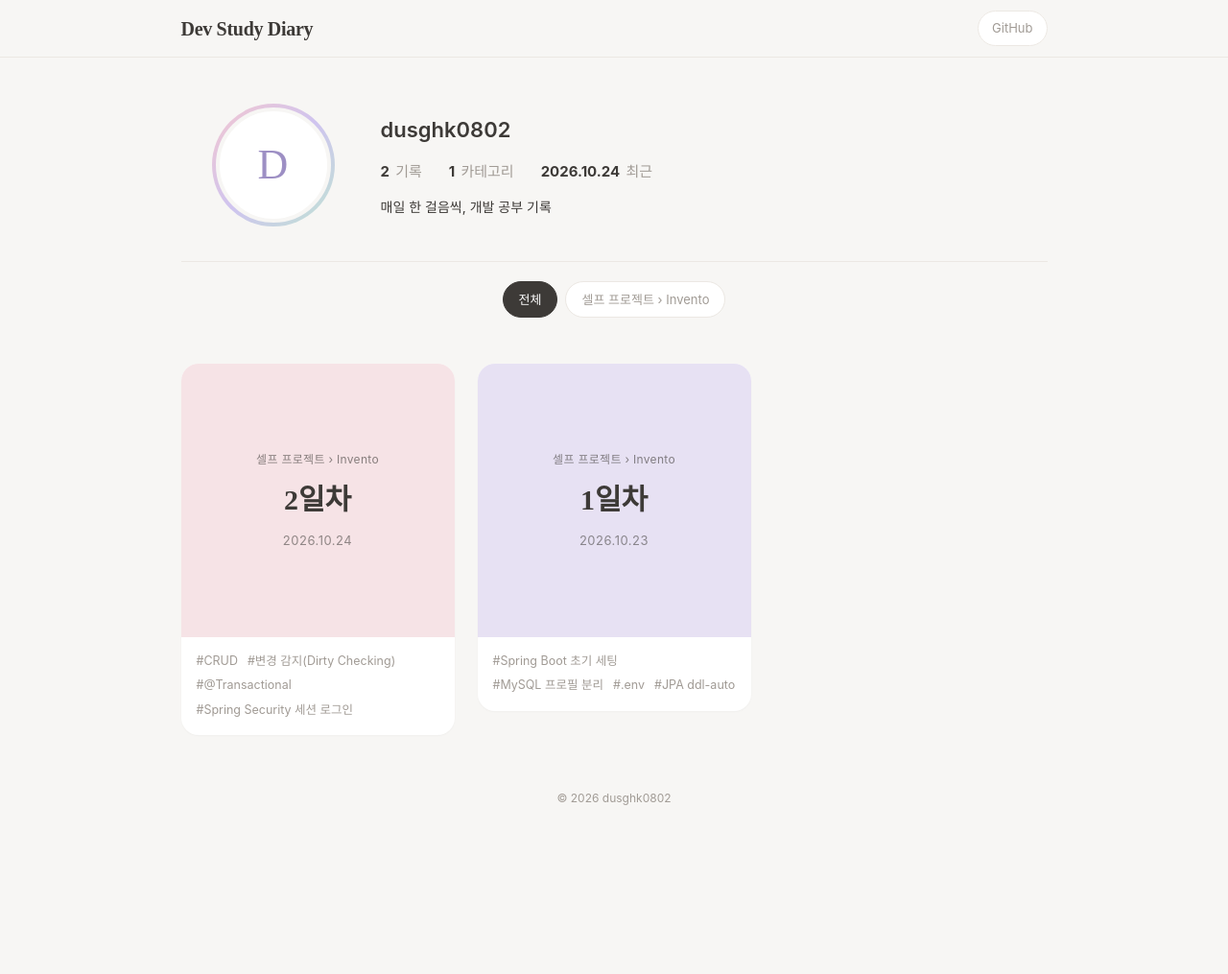
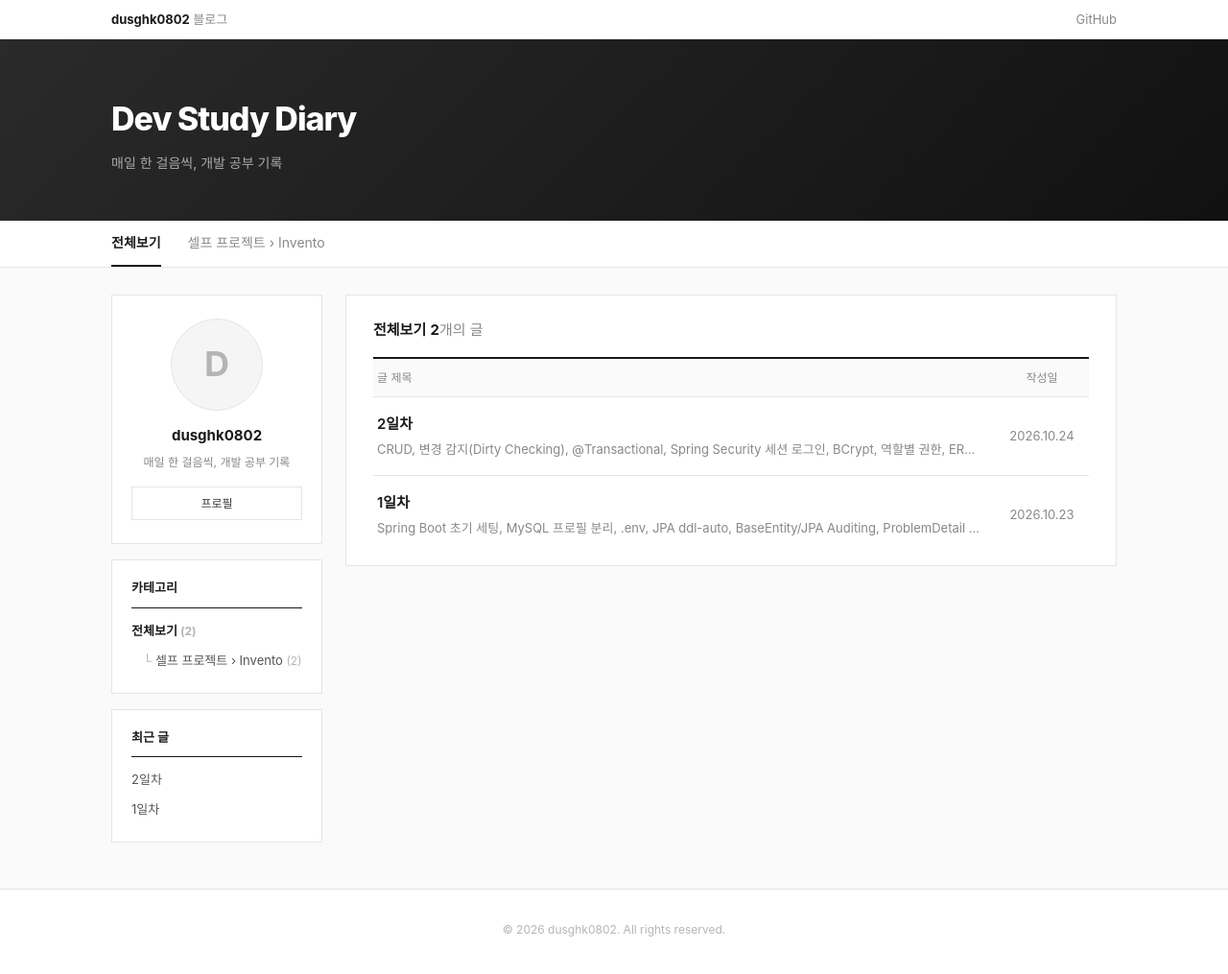
Before and after one commit to dusghk0802/Dev-Study-Diary, a Jekyll site: the page built from index.html, in a window 1280 px wide and 1018 px high. Shown: the top 1015 px of the window at 96% size. Built offline with Jekyll 4.4.1, drawn with Linux system fonts in a browser that asks for light colours; some web fonts are replaced.

Commit message:
design: 모노톤 네이버 블로그 스타일로 변경
Co-Authored-By: Claude Opus 5.5 <noreply@anthropic.com>

```diff
--- a/_layouts/default.html
+++ b/_layouts/default.html
@@ -3,20 +3,74 @@
 <head>
   <meta charset="utf-8">
   <meta name="viewport" content="width=device-width, initial-scale=1">
-  <title>{% if page.title and page.url != "/" %}{{ page.title }} | {% endif %}{{ site.title }}</title>
+  <title>{% if page.title and page.url != "/" %}{{ page.title }} : {% endif %}{{ site.title }}</title>
   <meta name="description" content="{{ site.description }}">
   <link rel="stylesheet" href="https://cdn.jsdelivr.net/gh/orioncactus/pretendard@v1.3.9/dist/web/static/pretendard.min.css">
-  <link rel="stylesheet" href="https://fonts.googleapis.com/css2?family=Gowun+Batang:wght@400;700&display=swap">
   <link rel="stylesheet" href="{{ '/assets/style.css' | relative_url }}?v={{ site.time | date: '%s' }}">
 </head>
 <body>
-<header class="topbar">
-  <a class="logo" href="{{ '/' | relative_url }}">{{ site.title }}</a>
-  <a class="gh" href="https://github.com/{{ site.author }}/Dev-Study-Diary" target="_blank" rel="noopener">GitHub</a>
+{% include posts.html %}
+{% assign groups = posts | group_by: "dir" %}
+
+<!-- 최상단 바 -->
+<div class="gnb">
+  <div class="wrap">
+    <a href="{{ '/' | relative_url }}"><b>{{ site.author }}</b> 블로그</a>
+    <a href="https://github.com/{{ site.author }}/Dev-Study-Diary" target="_blank" rel="noopener">GitHub</a>
+  </div>
+</div>
+
+<!-- 블로그 타이틀 -->
+<header class="cover">
+  <div class="wrap">
+    <a href="{{ '/' | relative_url }}"><h1>{{ site.title }}</h1></a>
+    <p>{{ site.description }}</p>
+  </div>
 </header>
 
-<main class="wrap">{{ content }}</main>
+<!-- 메뉴바 -->
+<nav class="menu">
+  <div class="wrap">
+    <a href="{{ '/' | relative_url }}" data-cat="">전체보기</a>
+    {% for g in groups %}<a href="{{ '/' | relative_url }}?cat={{ g.name }}" data-cat="{{ g.name }}">{% include cat.html dir=g.name %}</a>{% endfor %}
+  </div>
+</nav>
 
-<footer>© {{ site.time | date: "%Y" }} {{ site.author }}</footer>
+<div class="wrap layout">
+  <aside>
+    <section class="profile">
+      <div class="avatar">{{ site.author | slice: 0 | upcase }}</div>
+      <strong>{{ site.author }}</strong>
+      <p>{{ site.description }}</p>
+      <a class="btn" href="https://github.com/{{ site.author }}" target="_blank" rel="noopener">프로필</a>
+    </section>
+
+    <section class="side-box">
+      <h2>카테고리</h2>
+      <ul class="cats">
+        <li><a href="{{ '/' | relative_url }}" data-cat="">전체보기 <em>({{ posts.size }})</em></a></li>
+        {% for g in groups %}<li class="sub"><a href="{{ '/' | relative_url }}?cat={{ g.name }}" data-cat="{{ g.name }}">{% include cat.html dir=g.name %} <em>({{ g.size }})</em></a></li>{% endfor %}
+      </ul>
+    </section>
+
+    <section class="side-box">
+      <h2>최근 글</h2>
+      <ul class="recent">
+        {% for p in posts limit: 5 %}<li><a href="{{ p.url | relative_url }}">{{ p.title }}</a></li>{% endfor %}
+      </ul>
+    </section>
+  </aside>
+
+  <main>{{ content }}</main>
+</div>
+
+<footer>© {{ site.time | date: "%Y" }} {{ site.author }}. All rights reserved.</footer>
+
+<script>
+  // 현재 카테고리 메뉴 강조
+  const cat = new URLSearchParams(location.search).get('cat') ?? '';
+  const home = location.pathname.replace(/\/(index\.html)?$/, '') === '{{ site.baseurl }}';
+  document.querySelectorAll('[data-cat]').forEach(a => a.classList.toggle('on', home && a.dataset.cat === cat));
+</script>
 </body>
 </html>
--- a/assets/style.css
+++ b/assets/style.css
@@ -1,96 +1,114 @@
 :root {
-  --bg: #f7f6f4;
-  --card: #fff;
-  --text: #3d3a37;
-  --sub: #a19b95;
-  --line: #ece8e3;
-  --point: #9d8fc4;
-  --serif: "Gowun Batang", serif;
-  /* 파스텔 */
-  --p0: #f6e3e6; --p1: #e7e1f3; --p2: #dff0e7; --p3: #fbeadb; --p4: #dfeaf6;
+  --black: #1a1a1a;
+  --text: #333;
+  --sub: #888;
+  --light: #b5b5b5;
+  --line: #e5e5e5;
+  --soft: #f5f5f5;
+  --bg: #fafafa;
 }
 
 * { box-sizing: border-box; margin: 0; padding: 0; }
-body { font-family: Pretendard, -apple-system, "Malgun Gothic", sans-serif; color: var(--text); background: var(--bg); line-height: 1.7; -webkit-font-smoothing: antialiased; }
+body { font-family: Pretendard, -apple-system, "Malgun Gothic", sans-serif; font-size: 14px; color: var(--text); background: var(--bg); line-height: 1.6; -webkit-font-smoothing: antialiased; }
 a { color: inherit; text-decoration: none; }
 ul { list-style: none; }
-.wrap { max-width: 935px; margin: 0 auto; padding: 0 16px; }
+.wrap { max-width: 1080px; margin: 0 auto; padding: 0 16px; }
 
-/* 상단바 */
-.topbar { position: sticky; top: 0; z-index: 10; display: flex; justify-content: space-between; align-items: center; height: 60px; padding: 0 max(16px, calc((100% - 935px) / 2 + 16px)); background: rgba(247, 246, 244, .85); backdrop-filter: blur(12px); border-bottom: 1px solid var(--line); }
-.logo { font-family: var(--serif); font-size: 20px; font-weight: 700; letter-spacing: -.3px; }
-.gh { font-size: 13px; color: var(--sub); padding: 6px 14px; border: 1px solid var(--line); border-radius: 20px; background: var(--card); transition: .2s; }
-.gh:hover { color: var(--text); border-color: var(--sub); }
+/* 최상단 바 */
+.gnb { background: #fff; border-bottom: 1px solid var(--line); font-size: 13px; color: var(--sub); }
+.gnb .wrap { display: flex; justify-content: space-between; align-items: center; height: 40px; }
+.gnb b { color: var(--black); }
+.gnb a:hover { color: var(--black); }
 
-/* 프로필 (인스타 상단) */
-.profile { display: flex; align-items: center; gap: 48px; padding: 48px 32px 36px; }
-.avatar { flex: none; width: 128px; height: 128px; padding: 4px; border-radius: 50%; background: linear-gradient(135deg, #f4c7d0, #cfc4ef, #bfe3d3); }
-.avatar span { display: grid; place-items: center; width: 100%; height: 100%; border-radius: 50%; border: 4px solid var(--bg); background: var(--card); font-family: var(--serif); font-size: 44px; color: var(--point); }
-.profile h1 { font-size: 22px; font-weight: 600; }
-.stats { display: flex; gap: 28px; margin: 12px 0; font-size: 15px; color: var(--sub); }
-.stats b { color: var(--text); font-weight: 700; margin-right: 2px; }
-.profile p { font-size: 14px; }
+/* 블로그 타이틀 */
+.cover { background: var(--black); color: #fff; padding: 56px 0 48px; background-image: linear-gradient(135deg, #2a2a2a, #111); }
+.cover h1 { font-size: 34px; font-weight: 800; letter-spacing: -1px; }
+.cover p { margin-top: 8px; color: #aaa; font-size: 14px; }
 
-/* 카테고리 */
-.pills { display: flex; gap: 8px; flex-wrap: wrap; justify-content: center; padding: 20px 0; margin-bottom: 28px; border-top: 1px solid var(--line); }
-.pills a { font-size: 13px; padding: 7px 16px; border-radius: 20px; background: var(--card); border: 1px solid var(--line); color: var(--sub); transition: .2s; }
-.pills a:hover { color: var(--text); }
-.pills a.on { background: var(--text); border-color: var(--text); color: #fff; }
+/* 메뉴바 */
+.menu { background: #fff; border-bottom: 1px solid var(--line); position: sticky; top: 0; z-index: 10; }
+.menu .wrap { display: flex; gap: 28px; height: 48px; align-items: stretch; overflow-x: auto; white-space: nowrap; }
+.menu a { display: flex; align-items: center; font-size: 14px; color: var(--sub); border-bottom: 2px solid transparent; }
+.menu a:hover { color: var(--black); }
+.menu a.on { color: var(--black); font-weight: 700; border-color: var(--black); }
 
-/* 피드 그리드 */
-.grid { display: grid; grid-template-columns: repeat(3, 1fr); gap: 24px; }
-.grid a { display: block; background: var(--card); border-radius: 18px; overflow: hidden; box-shadow: 0 1px 2px rgba(0,0,0,.03); transition: transform .25s, box-shadow .25s; }
-.grid a:hover { transform: translateY(-4px); box-shadow: 0 12px 28px rgba(80, 60, 40, .08); }
-.thumb { aspect-ratio: 1; display: flex; flex-direction: column; align-items: center; justify-content: center; gap: 6px; text-align: center; padding: 20px; }
-.c0 { background: var(--p0); } .c1 { background: var(--p1); } .c2 { background: var(--p2); } .c3 { background: var(--p3); } .c4 { background: var(--p4); }
-.thumb strong { font-family: var(--serif); font-size: 30px; font-weight: 700; }
-.thumb time { font-size: 13px; color: rgba(61, 58, 55, .55); letter-spacing: .5px; }
-.cat { font-size: 12px; color: var(--point); letter-spacing: .3px; }
-.thumb .cat { color: rgba(61, 58, 55, .6); }
-.tags { display: flex; flex-wrap: wrap; gap: 4px 10px; padding: 14px 16px 16px; font-size: 12.5px; color: var(--sub); }
-.tags i { font-style: normal; }
+/* 본문 + 왼쪽 사이드바 */
+.layout { display: grid; grid-template-columns: 220px 1fr; gap: 24px; margin: 28px auto 48px; align-items: start; }
+main { min-width: 0; }
+aside { display: grid; gap: 16px; }
+
+.profile, .side-box, .board, .post { background: #fff; border: 1px solid var(--line); }
+.profile { padding: 24px 20px; text-align: center; }
+.avatar { width: 96px; height: 96px; margin: 0 auto 14px; border-radius: 50%; display: grid; place-items: center; background: var(--soft); border: 1px solid var(--line); font-size: 36px; font-weight: 700; color: var(--light); }
+.profile strong { font-size: 15px; color: var(--black); }
+.profile p { font-size: 12px; color: var(--sub); margin: 6px 0 16px; }
+.btn { display: block; padding: 7px 0; border: 1px solid var(--line); font-size: 12px; color: var(--text); }
+.btn:hover { background: var(--soft); }
+
+.side-box { padding: 18px 20px; }
+.side-box h2 { font-size: 13px; color: var(--black); padding-bottom: 10px; margin-bottom: 8px; border-bottom: 1px solid var(--black); }
+.cats a, .recent a { display: block; padding: 5px 0; font-size: 13px; color: #555; }
+.cats .sub a { padding-left: 12px; }
+.cats .sub a::before { content: "└ "; color: var(--light); }
+.cats em { font-style: normal; color: var(--light); font-size: 12px; }
+.cats a:hover, .recent a:hover, .cats a.on { color: var(--black); }
+.cats a.on { font-weight: 700; }
+.recent a { overflow: hidden; text-overflow: ellipsis; white-space: nowrap; }
+
+/* 글 목록 (전체보기) */
+.board { padding: 24px 28px 12px; }
+.board-title { font-size: 15px; font-weight: 400; color: var(--sub); padding-bottom: 16px; }
+.board-title span, .board-title b { color: var(--black); font-weight: 700; }
+.board-head { display: flex; justify-content: space-between; padding: 10px 4px; font-size: 12px; color: var(--sub); border-top: 2px solid var(--black); border-bottom: 1px solid var(--line); background: var(--bg); }
+.board-head span:last-child { width: 90px; text-align: center; }
+.post-list a { display: flex; justify-content: space-between; align-items: center; gap: 16px; padding: 16px 4px; border-bottom: 1px solid var(--line); }
+.post-list li:last-child a { border-bottom: 0; }
+.row-main { min-width: 0; }
+.row-main strong { font-size: 15px; font-weight: 600; color: var(--black); }
+.post-list a:hover strong { text-decoration: underline; text-underline-offset: 3px; }
+.row-main p { margin-top: 4px; font-size: 13px; color: var(--sub); overflow: hidden; text-overflow: ellipsis; white-space: nowrap; }
+.post-list time { flex: none; width: 90px; text-align: center; font-size: 13px; color: var(--sub); }
 
 /* 글 상세 */
-.post { max-width: 720px; margin: 40px auto 0; background: var(--card); border-radius: 24px; padding: 56px 56px 64px; }
-.post-head { text-align: center; padding-bottom: 32px; margin-bottom: 36px; border-bottom: 1px dashed var(--line); }
-.post-head .cat { display: inline-block; padding: 4px 14px; border-radius: 20px; background: var(--p1); }
-.post-head h1 { font-family: var(--serif); font-size: 34px; margin: 14px 0 6px; }
-.post-head time { font-size: 13px; color: var(--sub); }
+.post { padding: 40px 48px 56px; }
+.post-head { padding-bottom: 28px; margin-bottom: 32px; border-bottom: 1px solid var(--line); }
+.post-head .cat { font-size: 13px; color: var(--sub); }
+.post-head .cat:hover { color: var(--black); text-decoration: underline; }
+.post-head h1 { font-size: 30px; color: var(--black); margin: 10px 0 16px; letter-spacing: -.5px; line-height: 1.4; }
+.meta { display: flex; gap: 8px; font-size: 13px; color: var(--sub); }
+.meta b { color: var(--text); }
 .post-body > h1:first-child { display: none; }
-.post-body { font-size: 15.5px; line-height: 1.95; }
+.post-body { font-size: 15px; line-height: 1.9; }
 .post-body > * + * { margin-top: 14px; }
-.post-body h2, .post-body h3 { font-family: var(--serif); margin-top: 44px; line-height: 1.5; }
-.post-body h3 { font-size: 20px; }
-.post-body h3::after { content: ""; display: block; width: 28px; height: 3px; margin-top: 8px; border-radius: 2px; background: linear-gradient(90deg, #f4c7d0, #cfc4ef); }
-.post-body ul { list-style: none; padding-left: 4px; }
-.post-body ul > li { position: relative; padding-left: 16px; }
-.post-body ul > li::before { content: ""; position: absolute; left: 0; top: .8em; width: 5px; height: 5px; border-radius: 50%; background: #d3cbe6; }
-.post-body ul ul { margin-top: 4px; }
-.post-body ul ul > li::before { background: none; border: 1px solid #d3cbe6; }
+.post-body h2, .post-body h3 { margin-top: 40px; color: var(--black); line-height: 1.5; }
+.post-body h3 { font-size: 18px; padding-bottom: 8px; border-bottom: 1px solid var(--line); }
+.post-body ul { padding-left: 20px; list-style: disc; }
+.post-body ul ul { list-style: circle; margin-top: 4px; }
+.post-body li::marker { color: var(--light); }
 .post-body li + li { margin-top: 4px; }
-.post-body hr { border: 0; height: 1px; background: var(--line); margin: 40px 0; }
-.post-body strong { font-weight: 700; background: linear-gradient(transparent 60%, var(--p0) 60%); }
-.post-body a { color: var(--point); text-decoration: underline; text-underline-offset: 3px; }
-.post-body code { font-family: "D2Coding", Consolas, monospace; font-size: .86em; background: #f4f2ef; color: #b0677b; padding: 2px 7px; border-radius: 6px; }
-.post-body pre { background: #f4f2ef; padding: 18px 20px; border-radius: 14px; overflow-x: auto; }
-.post-body pre code { background: none; color: var(--text); padding: 0; }
-.post-body blockquote { padding: 14px 20px; border-radius: 14px; background: var(--p4); color: #5a5a5a; }
+.post-body hr { border: 0; border-top: 1px solid var(--line); margin: 36px 0; }
+.post-body strong { color: var(--black); }
+.post-body a { text-decoration: underline; text-underline-offset: 3px; }
+.post-body code { font-family: "D2Coding", Consolas, monospace; font-size: .88em; background: var(--soft); border: 1px solid var(--line); padding: 1px 6px; border-radius: 3px; }
+.post-body pre { background: #1e1e1e; color: #e5e5e5; padding: 16px 20px; overflow-x: auto; }
+.post-body pre code { background: none; border: 0; color: inherit; padding: 0; }
+.post-body blockquote { border-left: 3px solid var(--black); padding: 4px 16px; color: #555; background: var(--bg); }
 
-.pager { max-width: 720px; margin: 20px auto 0; display: flex; justify-content: space-between; gap: 12px; }
-.pager a { flex: 1; max-width: 50%; background: var(--card); border-radius: 18px; padding: 18px 22px; font-family: var(--serif); font-weight: 700; transition: .2s; }
-.pager a:hover { background: var(--p1); }
-.pager .next { text-align: right; margin-left: auto; }
-.pager small { display: block; font-family: Pretendard, sans-serif; font-size: 12px; font-weight: 400; color: var(--sub); }
+.pager { display: flex; gap: 8px; margin-top: 12px; }
+.pager a { flex: 1; background: #fff; border: 1px solid var(--line); padding: 12px 16px; font-size: 14px; color: var(--black); overflow: hidden; text-overflow: ellipsis; white-space: nowrap; }
+.pager a:hover { background: var(--soft); }
+.pager small { margin-right: 10px; font-size: 12px; color: var(--sub); }
+.pager .to-list { flex: none; width: 72px; text-align: center; }
 
-footer { text-align: center; font-size: 12px; color: var(--sub); padding: 56px 0 40px; }
+footer { text-align: center; font-size: 12px; color: var(--light); padding: 32px 0 40px; border-top: 1px solid var(--line); background: #fff; }
 
-@media (max-width: 760px) {
-  .profile { gap: 24px; padding: 32px 8px 24px; }
-  .avatar { width: 88px; height: 88px; }
-  .avatar span { font-size: 30px; }
-  .stats { gap: 16px; font-size: 13px; }
-  .grid { grid-template-columns: repeat(2, 1fr); gap: 12px; }
-  .thumb strong { font-size: 24px; }
-  .post { padding: 36px 22px 44px; border-radius: 18px; margin-top: 20px; }
-  .post-head h1 { font-size: 28px; }
+@media (max-width: 820px) {
+  .layout { grid-template-columns: 1fr; margin-top: 16px; }
+  aside { order: 2; }
+  .cover { padding: 36px 0 32px; }
+  .cover h1 { font-size: 26px; }
+  .board { padding: 18px 16px 8px; }
+  .post { padding: 28px 20px 40px; }
+  .post-head h1 { font-size: 24px; }
+  .post-list time, .board-head span:last-child { width: 76px; }
 }
--- a/index.html
+++ b/index.html
@@ -3,47 +3,32 @@ layout: default
 title: 전체보기
 ---
 {% include posts.html %}
-{% assign groups = posts | group_by: "dir" %}
-
-<section class="profile">
-  <div class="avatar"><span>{{ site.author | slice: 0 | upcase }}</span></div>
-  <div>
-    <h1>{{ site.author }}</h1>
-    <ul class="stats">
-      <li><b>{{ posts.size }}</b> 기록</li>
-      <li><b>{{ groups.size }}</b> 카테고리</li>
-      <li><b>{{ posts.first.name | remove: ".md" }}</b> 최근</li>
-    </ul>
-    <p>{{ site.description }}</p>
-  </div>
+<section class="board">
+  <h2 class="board-title"><span id="cat-name">전체보기</span> <b id="cat-count">{{ posts.size }}</b>개의 글</h2>
+  <div class="board-head"><span>글 제목</span><span>작성일</span></div>
+  <ul class="post-list">
+    {% for p in posts %}{% capture label %}{% include cat.html dir=p.dir %}{% endcapture %}
+    <li data-dir="{{ p.dir }}" data-name="{{ label }}">
+      <a href="{{ p.url | relative_url }}">
+        <div class="row-main">
+          <strong>{{ p.title }}</strong>
+          {% if p.content contains "학습 내용 :" %}
+          <p>{{ p.content | split: "학습 내용 :" | last | newline_to_br | split: "<br />" | first | strip_html | strip }}</p>
+          {% endif %}
+        </div>
+        <time>{{ p.name | remove: ".md" }}</time>
+      </a>
+    </li>
+    {% endfor %}
+  </ul>
 </section>
-
-<nav class="pills">
-  <a href="{{ '/' | relative_url }}" data-cat="">전체</a>
-  {% for g in groups %}<a href="{{ '/' | relative_url }}?cat={{ g.name }}" data-cat="{{ g.name }}">{% include cat.html dir=g.name %}</a>{% endfor %}
-</nav>
-
-<ul class="grid">
-  {% for p in posts %}
-  <li data-cat="{{ p.dir }}">
-    <a href="{{ p.url | relative_url }}">
-      <div class="thumb c{{ forloop.index0 | modulo: 5 }}">
-        <span class="cat">{% include cat.html dir=p.dir %}</span>
-        <strong>{{ p.title }}</strong>
-        <time>{{ p.name | remove: ".md" }}</time>
-      </div>
-      {% if p.content contains "학습 내용 :" %}
-      {% assign kw = p.content | split: "학습 내용 :" | last | newline_to_br | split: "<br />" | first | strip_html | split: "," %}
-      <div class="tags">{% for k in kw limit: 4 %}<i>#{{ k | strip }}</i>{% endfor %}</div>
-      {% endif %}
-    </a>
-  </li>
-  {% endfor %}
-</ul>
 
 <script>
   // ?cat=폴더경로 이면 해당 카테고리만 표시
-  const cat = new URLSearchParams(location.search).get('cat') ?? '';
-  document.querySelectorAll('.pills a').forEach(a => a.classList.toggle('on', a.dataset.cat === cat));
-  if (cat) document.querySelectorAll('.grid li').forEach(li => li.hidden = li.dataset.cat !== cat);
+  const c = new URLSearchParams(location.search).get('cat');
+  if (c) {
+    const shown = [...document.querySelectorAll('.post-list li')].filter(li => !(li.hidden = li.dataset.dir !== c));
+    document.getElementById('cat-name').textContent = shown[0]?.dataset.name ?? c;
+    document.getElementById('cat-count').textContent = shown.length;
+  }
 </script>
```
Also changed, not shown: _layouts/page.html (+4 -3 lines).
